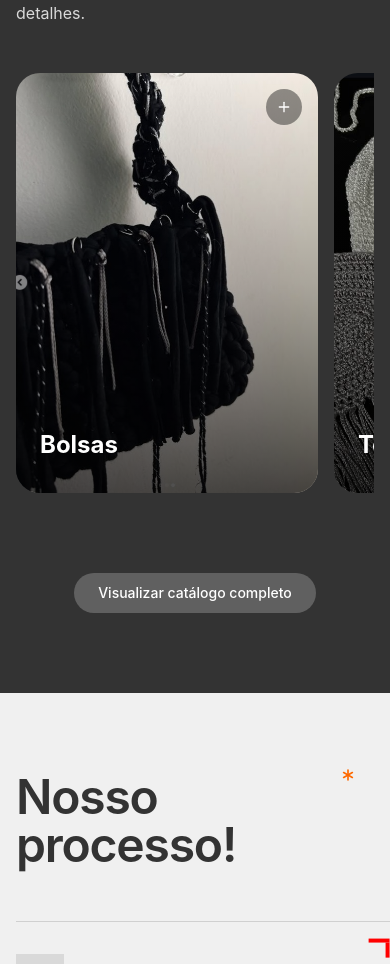
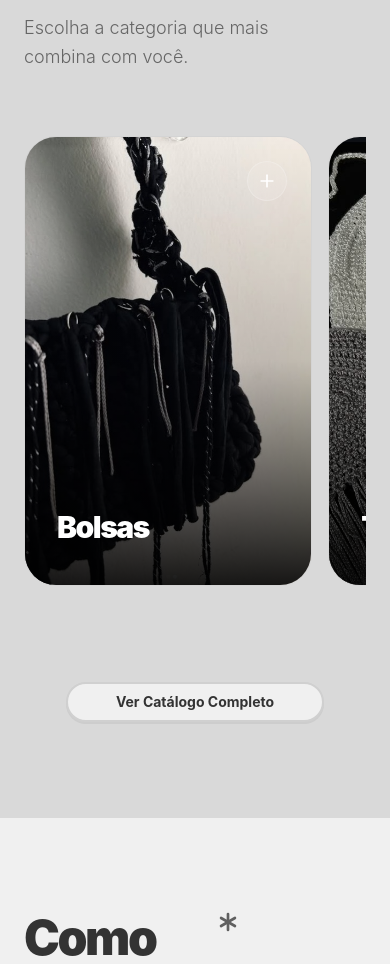
Before and after one commit to davithekid/tamartsy, a Next.js app: page / in a window 390 px wide. Shown: the part 1023-1987 px from the top of the page. Built offline with nearby package versions, Linux system fonts and the light colour scheme.

Commit message:
style: atualizando a página principal com um design mais autentico

```diff
--- a/src/app/page.jsx
+++ b/src/app/page.jsx
@@ -11,7 +11,6 @@ export default function Home() {
     <>
       <header>
         <Navbar />
-        {/* <PromoBanner1 />*/}
       </header>
 
       <main className="mx-auto container">
--- a/src/components/blocks/home/processo/index.jsx
+++ b/src/components/blocks/home/processo/index.jsx
@@ -1,95 +1,90 @@
-import { Asterisk, CornerDownRight } from "lucide-react";
+import { Asterisk, ArrowRight } from "lucide-react";
 import React from "react";
-
-import { Button } from "@/components/ui/button";
+import { cn } from "@/lib/utils";
 
 const Process1 = () => {
   const process = [
     {
-      step: "01",
-      title: "Navegue pelos produtos",
+      title: "Navegue pela coleção",
       description:
-        "Explore nossa coleção de peças de crochê feitas à mão. Veja fotos, detalhes e se encante com cada item cuidadosamente produzido.",
+        "Explore nossas peças de crochê feitas à mão. Cada item é único, acompanhado de detalhes que revelam o carinho de cada ponto produzido.",
     },
     {
-      step: "02",
-      title: "Interessou? Entre em contato!",
+      title: "Peça via Instagram",
       description:
-        "Se algum produto chamou sua atenção, envie uma mensagem pelo nosso canal de contato. Tire dúvidas, peça mais informações e finalize sua compra de forma rápida e prática.",
+        "Gostou de algo? Clique no link de contato para falar diretamente comigo. Tire dúvidas sobre cores, tamanhos e personalize sua encomenda.",
     },
     {
-      step: "03",
-      title: "Receba em casa",
+      title: "Receba com carinho",
       description:
-        "Após a compra, nós preparamos sua peça com todo cuidado e entregamos diretamente na sua casa. Qualidade e carinho em cada detalhe!",
+        "Preparamos sua embalagem com todo o cuidado para que a experiência de receber uma peça Tam Artsy seja tão especial quanto a própria peça.",
     },
   ];
 
+  return (
+    <section className="mx-auto max-w-7xl px-6 py-24">
+      <div className="grid grid-cols-1 gap-12 lg:grid-cols-6 lg:gap-24">
+        <div className="lg:col-span-2 lg:sticky lg:top-24 h-fit space-y-6">
+          <div className="relative w-fit">
+            <h2 className="text-5xl font-black tracking-tighter md:text-6xl lg:text-7xl">
+              Como <br /> funciona
+            </h2>
+            <Asterisk
+              className="absolute -right-6 -top-2 size-8 text-primary animate-spin-slow"
+            />
+          </div>
+          <p className="text-muted-foreground text-lg font-light leading-relaxed max-w-[20ch]">
+            Três passos simples para ter sua peça exclusiva em mãos.
+          </p>
+        </div>
 
-  return (
-    <section className="mt-12">
-      <div className="container">
-        <div className="grid grid-cols-1 gap-5 lg:grid-cols-6 ms-4 lg:gap-20">
-          <div className="top-10 col-span-2 h-fit w-fit gap-3 space-y-7 py-8 lg:sticky">
-            <div
-              className="relative w-fit text-5xl font-semibold tracking-tight lg:text-7xl">
-              {" "}
-              <h1 className="w-fit">Nosso processo!</h1>
-              <Asterisk
-                className="absolute -right-2 -top-2 size-5 text-orange-500 md:size-10 lg:-right-14" />
-            </div>
-          </div>
-          <ul className="lg:pl-22 relative col-span-4 w-full">
+        <ul className="col-span-1 lg:col-span-4 flex flex-col">
           {process.map((step, index) => (
             <li
               key={index}
-                className="relative flex flex-col justify-between gap-10 border-t py-8 md:flex-row lg:py-10">
-                <Illustration className="absolute right-0 top-4" />
-
+              className="group relative flex flex-col gap-8 border-t border-border py-12 md:flex-row md:items-start transition-all hover:bg-muted/5 px-4 rounded-b-xl"
+            >
               <div
-                  className="bg-muted flex size-12 items-center justify-center px-4 py-1 tracking-tighter">
+                className="flex size-14 shrink-0 items-center justify-center rounded-2xl border border-border bg-background text-xl font-black tracking-tighter group-hover:bg-primary group-hover:text-primary-foreground transition-all duration-300 shadow-sm"
+              >
                 0{index + 1}
               </div>
-                <div className="">
-                  <h3 className="mb-4 text-2xl font-semibold tracking-tighter lg:text-3xl">
+
+              <div className="space-y-4">
+                <h3 className="text-2xl font-bold tracking-tight lg:text-3xl flex items-center gap-3">
                   {step.title}
+                  <ArrowRight className="size-5 opacity-0 -translate-x-4 transition-all group-hover:opacity-30 group-hover:translate-x-0" />
                 </h3>
-                  <p className="text-foreground/50">{step.description}</p>
+                <p className="text-muted-foreground text-lg font-light leading-relaxed max-w-2xl">
+                  {step.description}
+                </p>
               </div>
+
+              <CustomIllustration className="absolute right-6 top-10 opacity-10 group-hover:opacity-100 transition-opacity" />
             </li>
           ))}
+          <div className="border-t border-border" />
         </ul>
-        </div>
       </div>
     </section>
   );
 };
 
-export { Process1 };
-
-const Illustration = (props) => {
-  return (
+const CustomIllustration = ({ className }) => (
   <svg
-      width="22"
-      height="20"
-      viewBox="0 0 22 20"
+    width="24"
+    height="24"
+    viewBox="0 0 24 24"
     fill="none"
-      xmlns="http://www.w3.org/2000/svg"
-      {...props}>
-      <line
-        x1="0.607422"
-        y1="2.57422"
-        x2="21.5762"
-        y2="2.57422"
-        stroke="#FF0000"
-        strokeWidth="4" />
-      <line
-        x1="19.5762"
-        y1="19.624"
-        x2="19.5762"
-        y2="4.57422"
-        stroke="#FF0000"
-        strokeWidth="4" />
+    stroke="currentColor"
+    strokeWidth="3"
+    strokeLinecap="round"
+    strokeLinejoin="round"
+    className={cn("text-primary", className)}
+  >
+    <path d="M7 7h10v10" />
+    <path d="M7 17 17 7" />
   </svg>
 );
-};
+
+export { Process1 };
--- a/src/components/blocks/home/produtos/index.jsx
+++ b/src/components/blocks/home/produtos/index.jsx
@@ -1,7 +1,7 @@
 'use client'
 
 import { motion } from 'framer-motion'
-import { Plus } from 'lucide-react'
+import { Plus, ArrowUpRight } from 'lucide-react'
 import { Button } from '@/components/ui/button'
 import Link from 'next/link'
 import {
@@ -9,12 +9,13 @@ import {
   CarouselContent,
   CarouselItem,
 } from '@/components/ui/carousel'
+import { cn } from '@/lib/utils'
 
 const easeTransition = [0.25, 0.1, 0.25, 1]
 
 const IndustryCard = ({ industry, industryLabel }) => (
   <motion.div
-    className="group relative h-[420px] overflow-hidden rounded-3xl cursor-pointer hover:opacity-70 duration-150"
+    className="group relative h-[450px] overflow-hidden rounded-[2rem] border border-border/50"
     whileHover="hover"
     initial="initial"
   >
@@ -28,70 +29,60 @@ const IndustryCard = ({ industry, industryLabel }) => (
     <img
       src={industry.image}
       alt={industry.imageAlt}
-      className="absolute inset-0 h-full w-full object-cover transition-transform duration-500 group-hover:scale-105 "
+      className="absolute inset-0 h-full w-full object-cover transition-transform duration-700 group-hover:scale-110"
     />
-
-    <div className="absolute inset-0 bg-gradient-to-t from-black/70 via-black/30 to-transparent" />
-
+    <div className="absolute inset-0 bg-gradient-to-t from-black/90 via-black/20 to-transparent transition-opacity duration-500 group-hover:via-black/50" />
     <motion.h3
       variants={{
-        initial: { y: 0, opacity: 1 },
-        hover: { y: -20, opacity: 0 },
+        initial: { y: 0 },
+        hover: { y: -140 },
       }}
-      transition={{ duration: 0.3 }}
-      className="absolute bottom-8 left-6 z-10 text-2xl font-bold text-white pointer-events-none"
+      transition={{ duration: 0.4, ease: easeTransition }}
+      className="absolute bottom-10 left-8 z-10 text-3xl font-black tracking-tighter text-white"
     >
       {industry.name}
     </motion.h3>
-
     <motion.div
       variants={{
-        initial: { opacity: 0, y: 30 },
+        initial: { opacity: 0, y: 20 },
         hover: { opacity: 1, y: 0 },
       }}
       transition={{ duration: 0.4, ease: easeTransition }}
-      className="absolute inset-0 z-20 flex flex-col justify-end p-6 text-white pointer-events-none"
+      className="absolute inset-0 z-20 flex flex-col justify-end p-8 text-white"
     >
-      <span className="mb-2 text-sm uppercase tracking-wide text-white/70">
+      <span className="mb-2 text-[10px] font-bold uppercase tracking-[0.2em] text-white/60">
         {industryLabel}
       </span>
-      <p className="mb-4 text-sm leading-relaxed text-white/90">
+      <p className="mb-6 text-sm leading-relaxed text-white/80 max-w-[25ch] font-light">
         {industry.description}
       </p>
 
-      <div className="w-fit">
-        <Button
-          size="sm"
-          className="rounded-full bg-white/90 text-black hover:bg-white pointer-events-none"
-          asChild={false}
-        >
-          <span>Explorar</span>
-        </Button>
+      <div className="flex items-center gap-2 font-bold text-sm">
+        Explorar Categoria <ArrowUpRight className="size-4" />
       </div>
     </motion.div>
-
     <motion.div
-      className="absolute right-4 top-4 z-30 flex h-9 w-9 items-center justify-center rounded-full bg-black/40 text-white backdrop-blur pointer-events-none"
+      className="absolute right-6 top-6 z-30 flex h-10 w-10 items-center justify-center rounded-full bg-white/10 text-white backdrop-blur-md border border-white/20"
       variants={{
-        initial: { rotate: 0 },
-        hover: { rotate: 90 },
+        initial: { rotate: 0, scale: 1 },
+        hover: { rotate: 90, scale: 1.1, backgroundColor: "rgba(255,255,255,0.9)", color: "#000" },
       }}
       transition={{ duration: 0.4 }}
     >
-      <Plus size={16} />
+      <Plus size={20} />
     </motion.div>
   </motion.div>
 )
 
 const IndustriesResponsive = ({ industries, industryLabel }) => (
   <>
-    <div className="lg:hidden">
+    <div className="lg:hidden -mx-4 px-4">
       <Carousel opts={{ align: 'start', dragFree: true }}>
-        <CarouselContent>
+        <CarouselContent className="-ml-4">
           {industries.map((industry, index) => (
             <CarouselItem
               key={index}
-              className="basis-[85%] sm:basis-[60%]"
+              className="basis-[85%] sm:basis-[50%] pl-4"
             >
               <IndustryCard
                 industry={industry}
@@ -103,7 +94,7 @@ const IndustriesResponsive = ({ industries, industryLabel }) => (
       </Carousel>
     </div>
 
-    <div className="hidden grid-cols-2 gap-6 lg:grid xl:grid-cols-5">
+    <div className="hidden grid-cols-2 gap-4 lg:grid xl:grid-cols-5">
       {industries.map((industry, index) => (
         <IndustryCard
           key={index}
@@ -116,59 +107,51 @@ const IndustriesResponsive = ({ industries, industryLabel }) => (
 )
 
 const Industries1 = ({
-  title = 'Produtos',
-  industryLabel = 'Prévia',
+  title = 'Categorias',
+  industryLabel = 'Coleção',
   industries = [
     {
       name: 'Bolsas',
-      description:
-        'Bolsas de alta qualidade que combinam estilo, funcionalidade e durabilidade.',
+      description: 'Design exclusivo que une a tradição do crochê com o lifestyle moderno.',
       image: './bolsa.jpeg',
-      imageAlt: 'Ilustração de bolsa',
       url: '/bolsas',
     },
     {
       name: 'Tops',
-      description:
-        'Tops com conforto, tendências e estilo premium.',
+      description: 'Peças premium que elevam qualquer look com conforto e estilo autêntico.',
       image: './top.jpeg',
-      imageAlt: 'Ilustração de top',
       url: '/tops',
     },
     {
-      name: 'Headpiece',
-      description:
-        'Acessórios para realçar o visual.',
+      name: 'Headpieces',
+      description: 'Detalhes que transformam o visual. Headpieces e itens variados.',
       image: './headpiece.png',
-      imageAlt: 'Ilustração de headpiece',
       url: '/headpiece',
     },
     {
       name: 'Variados',
-      description:
-        'Saquinhos e acessórios práticos.',
+      description: 'Saquinhos e utilitários artesanais para o seu dia a dia.',
       image: './saquinho.png',
-      imageAlt: 'Ilustração de acessórios',
       url: '/variados',
     },
-      {
+    {
       name: 'Unissex',
-      description:
-        'Bolsas sacos feitas com fio barbante.',
+      description: 'Bolsas saco versáteis feitas com a resistência do fio barbante.',
       image: './bag.png',
-      imageAlt: 'Ilustração de acessórios',
       url: '/unissex',
     },
   ],
 }) => {
   return (
-    <section className="py-20">
-      <div className="mx-auto max-w-7xl space-y-12 px-4 sm:px-8">
-        <header className="space-y-3">
-          <h2 className="text-4xl font-bold tracking-tight text-background">{title}</h2>
-          <p className="max-w-xl text-muted">
-            Explore nossas categorias exclusivas e descubra produtos feitos
-            com atenção aos detalhes.
+    <section className="py-24 bg-muted">
+      <div className="mx-auto max-w-7xl space-y-16 px-6">
+        <header className="flex flex-col md:flex-row md:items-end justify-between gap-6">
+          <div className="space-y-4">
+            <span className="text-xs font-bold uppercase tracking-[0.2em] text-muted-foreground">O que fazemos</span>
+            <h2 className="text-5xl md:text-7xl font-black tracking-tighter">{title}</h2>
+          </div>
+          <p className="max-w-xs text-muted-foreground text-lg font-light leading-relaxed">
+            Escolha a categoria que mais combina com você.
           </p>
         </header>
 
@@ -178,8 +161,8 @@ const Industries1 = ({
         />
 
         <div className="flex justify-center pt-8">
-          <Button size="lg" className="rounded-full" asChild>
-            <Link href="/produtos">Visualizar catálogo completo</Link>
+          <Button size="lg" variant="outline" className="rounded-full px-12 border-2 font-bold hover:bg-primary hover:text-primary-foreground transition-all" asChild>
+            <Link href="/produtos">Ver Catálogo Completo</Link>
           </Button>
         </div>
       </div>
```
Also changed, not shown: src/components/blocks/home/cta/index.jsx (+37 -16 lines), src/components/blocks/home/feedbacks/index.jsx (+55 -64 lines). Lines whose indentation alone changed are shown as unchanged.
